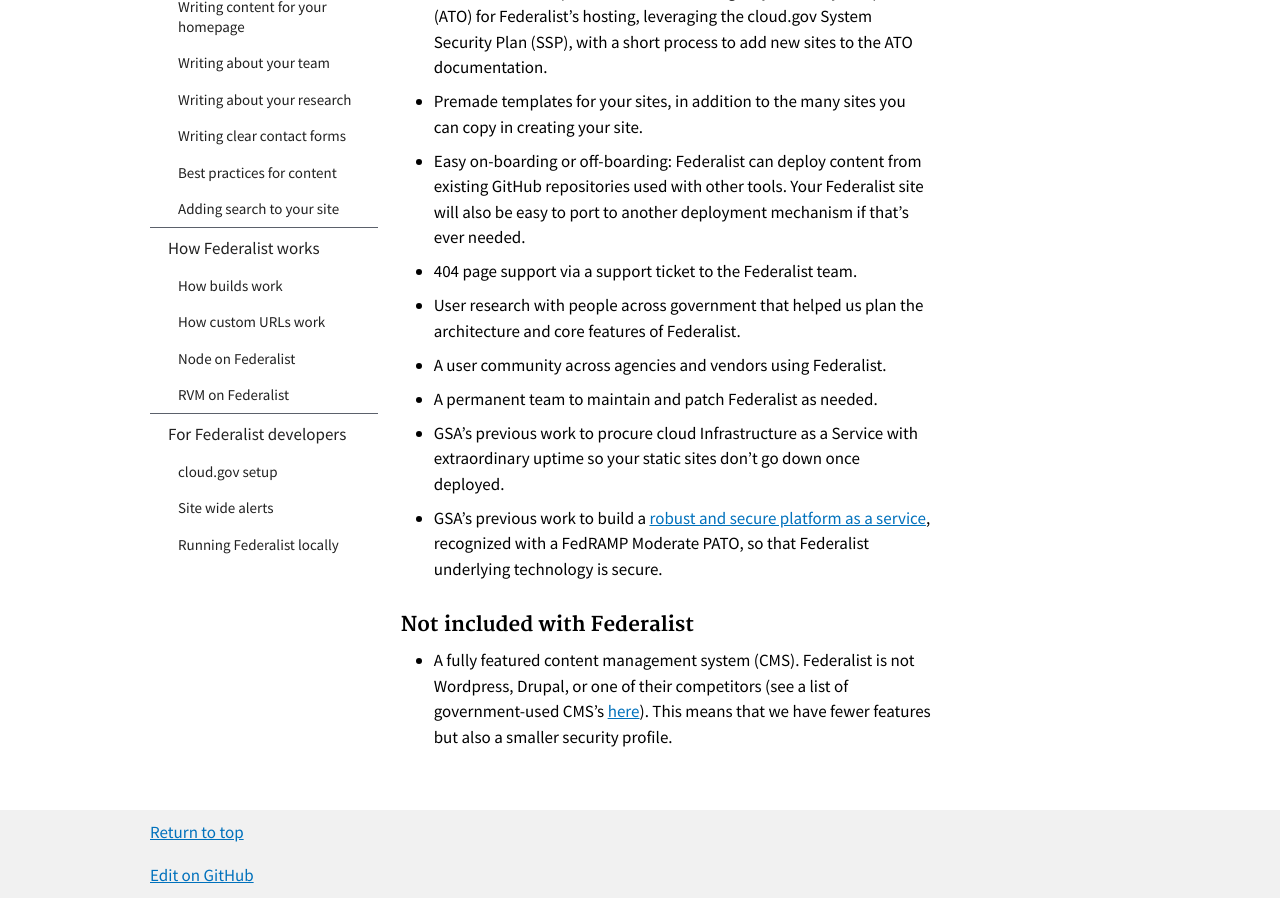
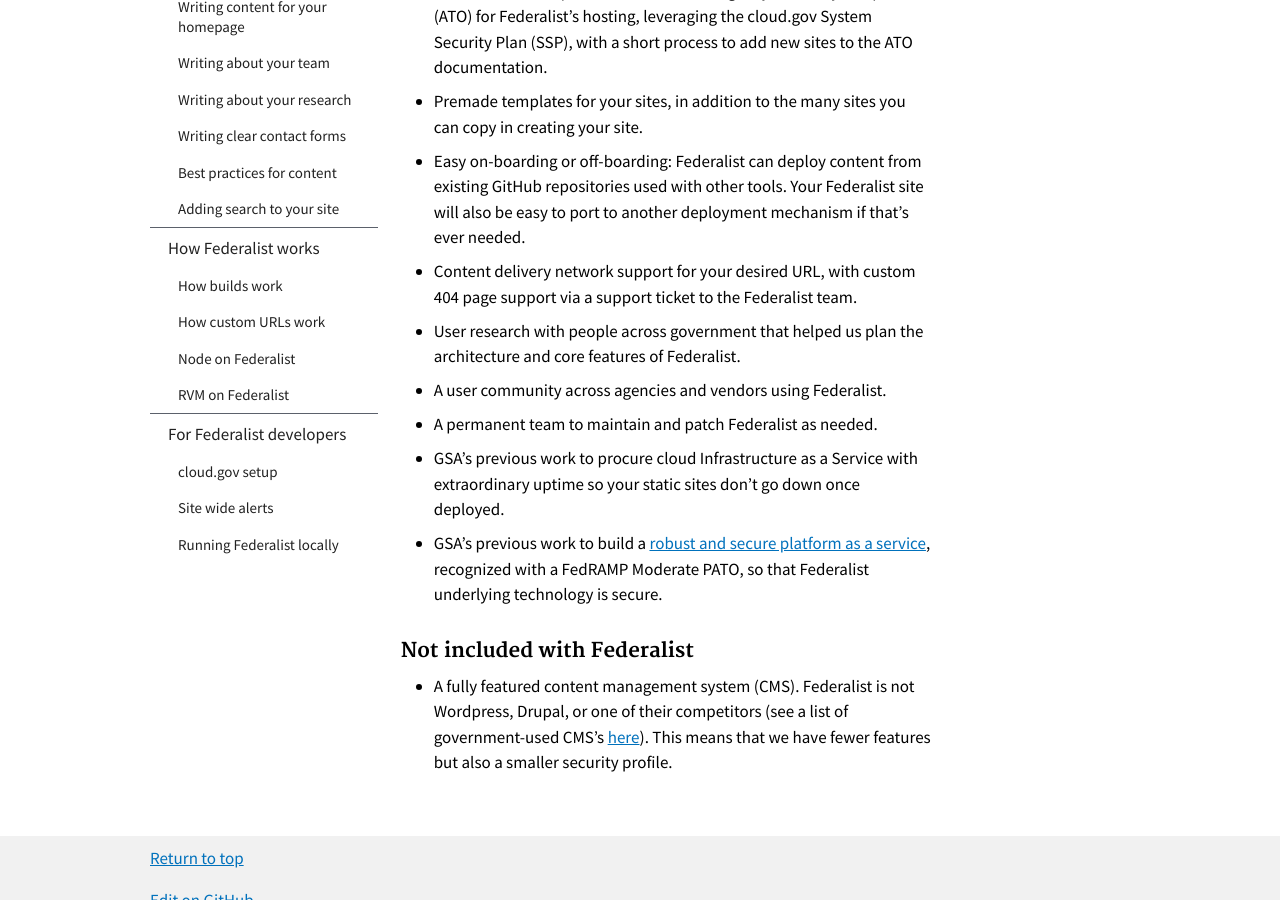
Before and after one commit to Macy-FK/federaliste, a Jekyll site: the page built from pages/using-federalist/included-with-federalist.md, in a window 1280 px wide and 900 px high, scrolled down 615 px. Built offline with Jekyll 4.4.1, drawn with Linux system fonts in a browser that asks for light colours; Markdown is read by kramdown in place of the engine named in the settings.

Commit message:
update cloudfront line

```diff
--- a/pages/using-federalist/included-with-federalist.md
+++ b/pages/using-federalist/included-with-federalist.md
@@ -13,7 +13,7 @@ We've gotten several questions about the value of purchasing Federalist. Here ar
 * 18F's work to complete and maintain an agency Authority to Operate (ATO) for Federalist's hosting, leveraging the cloud.gov System Security Plan (SSP), with a short process to add new sites to the ATO documentation.
 * Premade templates for your sites, in addition to the many sites you can copy in creating your site.
 * Easy on-boarding or off-boarding: Federalist can deploy content from existing GitHub repositories used with other tools. Your Federalist site will also be easy to port to another deployment mechanism if that's ever needed.
-* 404 page support via a support ticket to the Federalist team.
+* Content delivery network support for your desired URL, with custom 404 page support via a support ticket to the Federalist team.
 * User research with people across government that helped us plan the architecture and core features of Federalist.
 * A user community across agencies and vendors using Federalist.
 * A permanent team to maintain and patch Federalist as needed.
```
